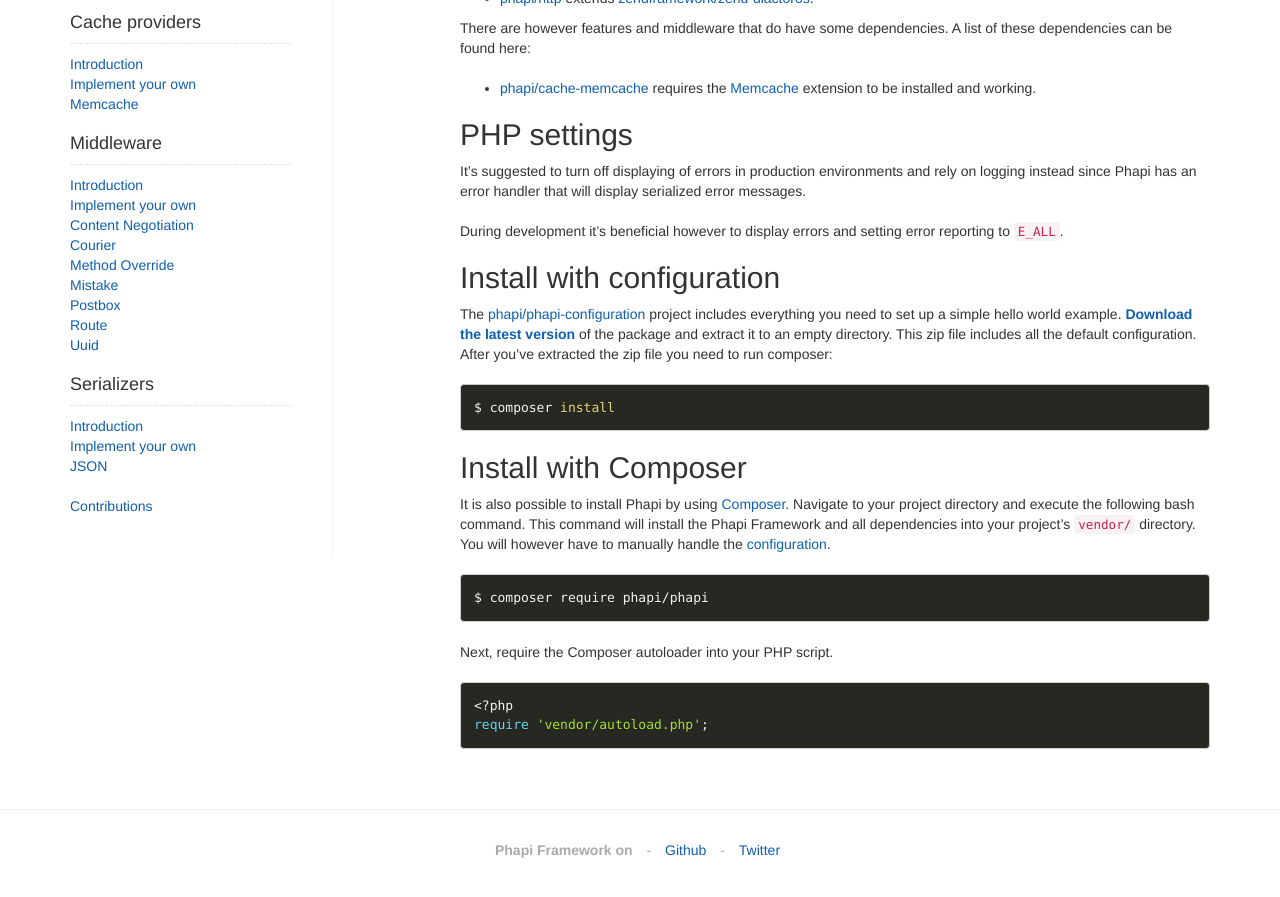
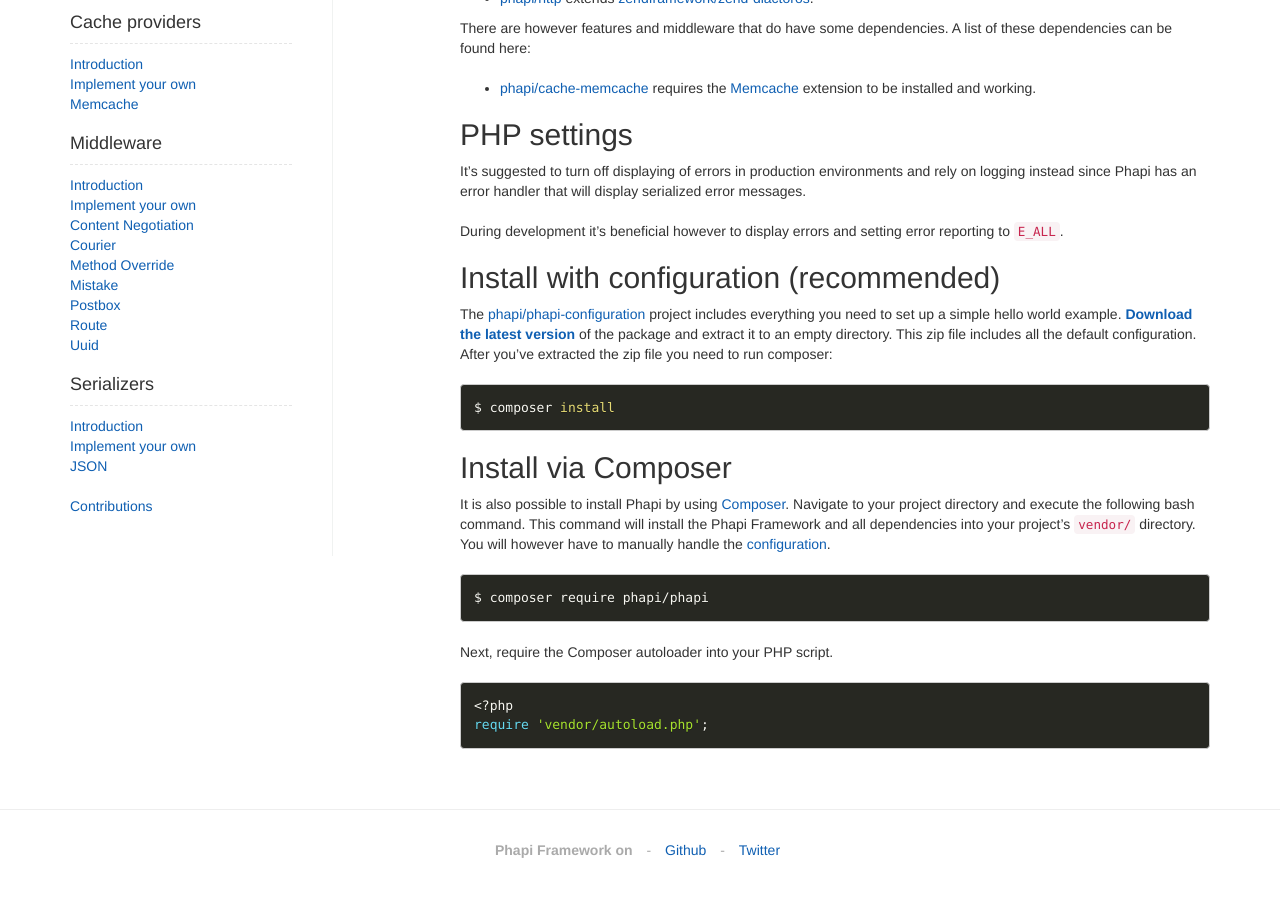
Before and after one commit to phapi/phapi.github.io, a Jekyll site: the page built from docs/started/installation/index.md, in a window 1280 px wide and 900 px high, scrolled down 725 px. Shown: the top 897 px of the window. Built offline with Jekyll 4.4.1, drawn with Linux system fonts in a browser that asks for light colours; Markdown is read by kramdown in place of the engine named in the settings.

Commit message:
Minor updates to emphasis the recommended installation method

````diff
--- a/docs/started/installation/index.md
+++ b/docs/started/installation/index.md
@@ -30,14 +30,14 @@
 
 During development it's beneficial however to display errors and setting error reporting to <code>E_ALL</code>.
 
-## Install with configuration
+## Install with configuration (recommended)
 The [phapi/phapi-configuration](https://github.com/phapi/phapi-configuration) project includes everything you need to set up a simple hello world example. **[Download the latest version](https://github.com/phapi/phapi-configuration/archive/master.zip)** of the package and extract it to an empty directory. This zip file includes all the default configuration. After you've extracted the zip file you need to run composer:
 
 ```bash
 $ composer install
 ```
 
-## Install with Composer
+## Install via Composer
 It is also possible to install Phapi by using [Composer](https://getcomposer.org/). Navigate to your project directory and execute the following bash command. This command will install the Phapi Framework and all dependencies into your project's <code>vendor/</code> directory. You will however have to manually handle the [configuration](/docs/started/configuration/).
 
 ```bash
````
